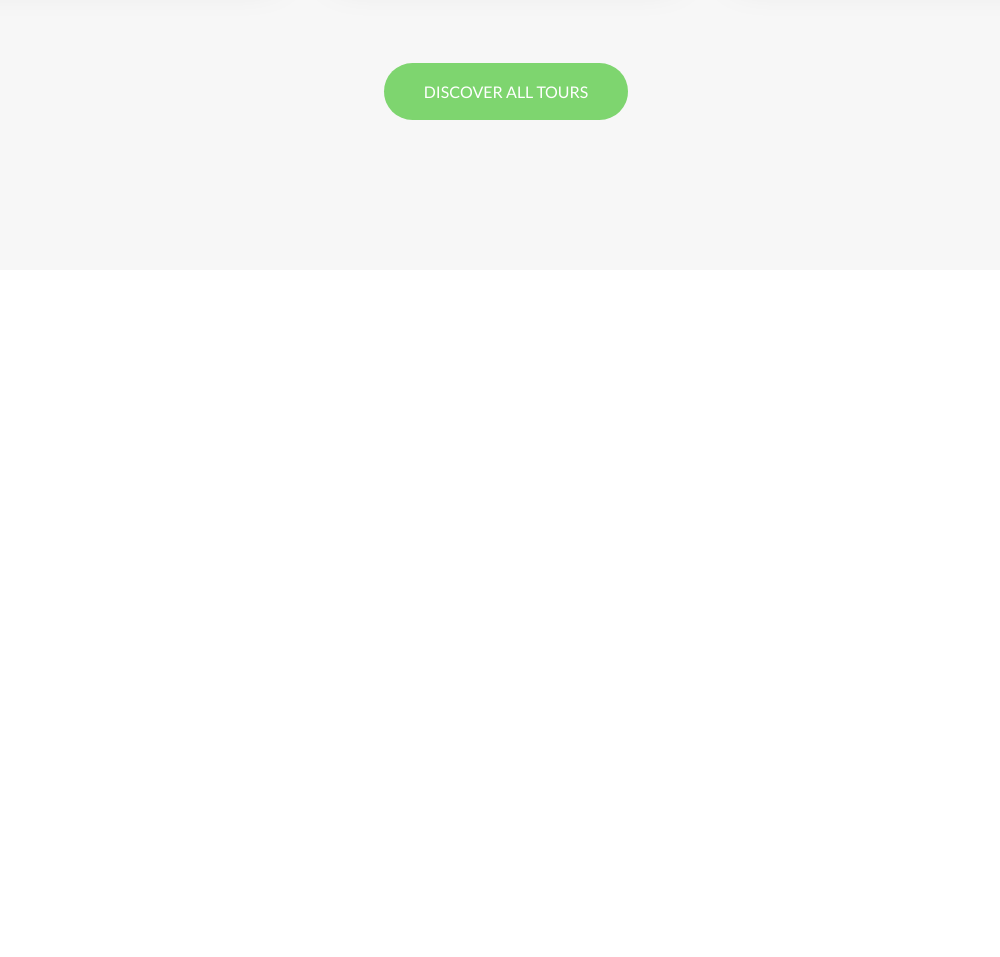
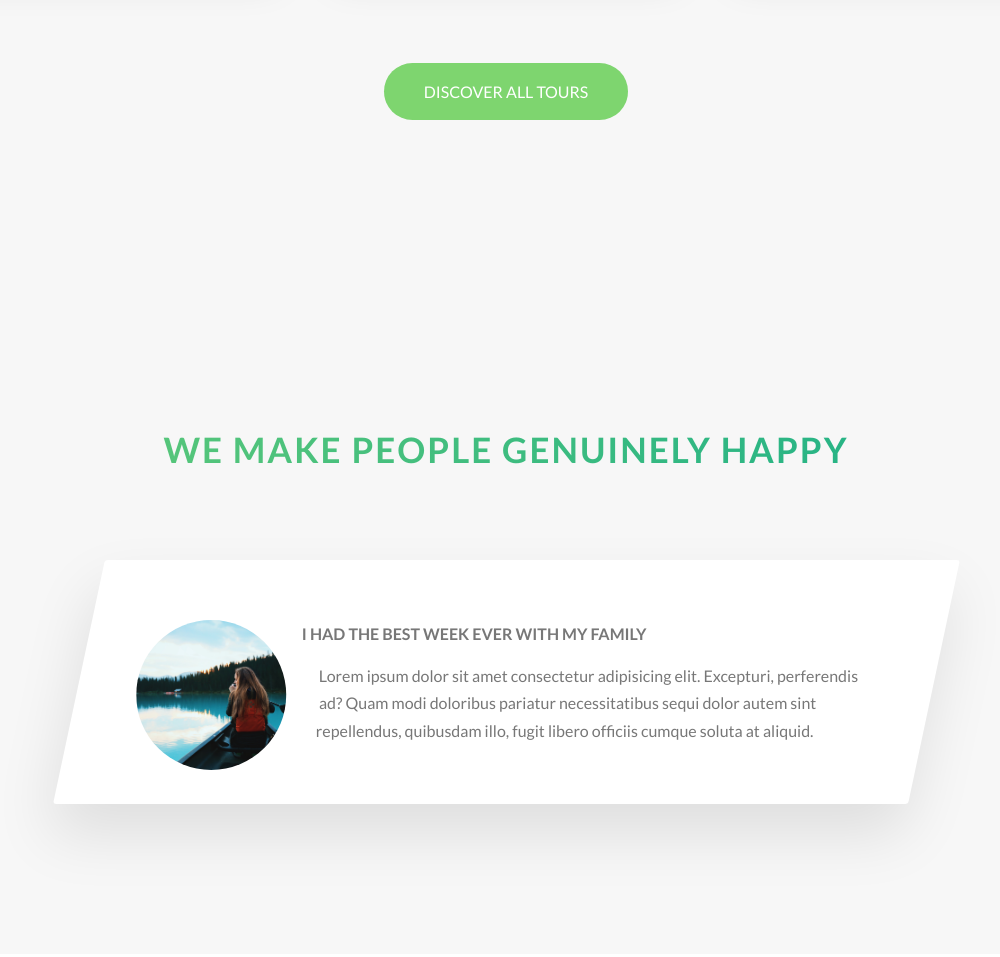
Before and after one commit to DavidColatti/natours-css-site, a website: page index.html in a window 1280 px wide. Shown: the part 2950-3907 px from the top of the page, without its empty margins (134-1134 px from the left). Before the commit the page ends 3250 px from the top, so only its background shows below. Drawn offline with Linux system fonts and the light colour scheme.

Commit message:
feat: stories section part 1

```diff
--- a/index.html
+++ b/index.html
@@ -241,6 +241,35 @@
           <a href="#" class="btn btn--green">Discover all tours</a>
         </div>
       </section>
+
+      <section class="section-stories">
+        <div class="u-center-text u-margin-bottom-big">
+          <h2 class="heading-secondary">We make people genuinely happy</h2>
+        </div>
+
+        <div class="row">
+          <div class="story">
+            <figure class="story__shape">
+              <img
+                class="story__img"
+                src="img/nat-8.jpg"
+                alt="person on a tour"
+              />
+            </figure>
+            <div class="story__text">
+              <h3 class="heading-tertiary u-margin-bottom-small">
+                I had the best week ever with my family
+              </h3>
+              <p>
+                Lorem ipsum dolor sit amet consectetur adipisicing elit.
+                Excepturi, perferendis ad? Quam modi doloribus pariatur
+                necessitatibus sequi dolor autem sint repellendus, quibusdam
+                illo, fugit libero officiis cumque soluta at aliquid.
+              </p>
+            </div>
+          </div>
+        </div>
+      </section>
     </main>
     <!--
     <section class="grid-test">
--- /dev/null
+++ b/sass/components/_story.scss
@@ -0,0 +1,31 @@
+.story {
+  width: 75%;
+  margin: 0 auto;
+  box-shadow: 0 3rem 6rem rgba($color-black, 0.1);
+  background-color: $color-white;
+  border-radius: 3px;
+  padding: 6rem;
+  padding-left: 9rem;
+  font-size: $default-font-size;
+  transform: skewX(-12deg);
+
+  &__shape {
+    width: 15rem;
+    height: 15rem;
+    float: left;
+    -webkit-shape-outside: circle(50% at 50% 50%);
+    shape-outside: circle(50% at 50% 50%);
+
+    -webkit-clip-path: circle(50% at 50% 50%);
+    clip-path: circle(50% at 50% 50%);
+    transform: translateX(-3rem) skewX(12deg);
+  }
+
+  &__img {
+    height: 100%;
+  }
+
+  &__text {
+    transform: skewX(12deg);
+  }
+}
--- a/sass/main.scss
+++ b/sass/main.scss
@@ -11,6 +11,7 @@
 @import "components/card";
 @import "components/composition";
 @import "components/feature-box";
+@import "components/story";
 
 @import "layout/grid";
 @import "layout/header";
--- a/sass/pages/_home.scss
+++ b/sass/pages/_home.scss
@@ -26,3 +26,8 @@
   padding: 25rem 0 15rem 0;
   margin-top: -10rem;
 }
+
+.section-stories {
+  padding: 15rem 0;
+  background-color: $color-grey-light-1;
+}
```
Also changed, not shown: css/style.css.
